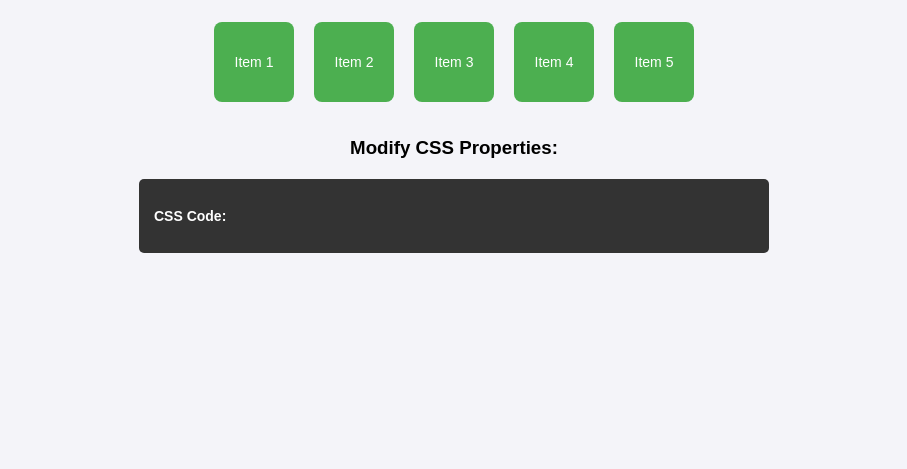
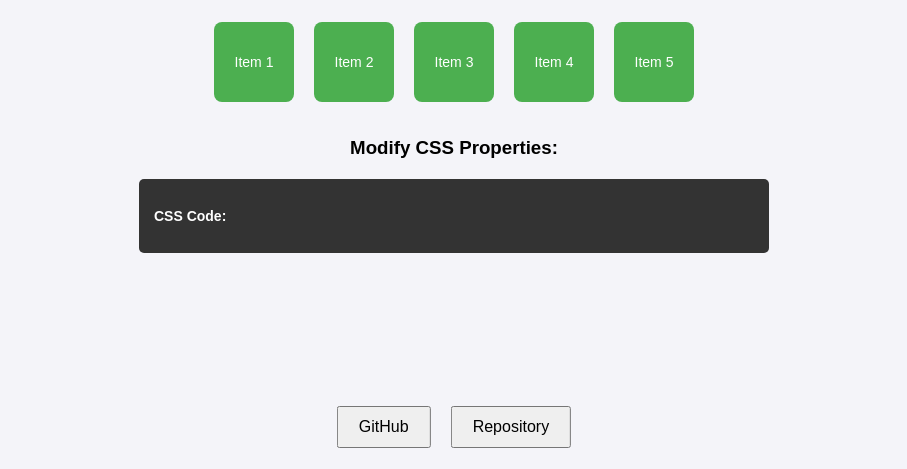
Before and after one commit to userkace/css-layout, a plain HTML site: page index.html in a window 1280 px wide. Shown: the part 331-800 px from the top of the page, without its empty margins (186-1093 px from the left). Drawn offline with Linux system fonts and the light colour scheme.

Commit message:
Update index.html

```diff
--- a/index.html
+++ b/index.html
@@ -1,11 +1,13 @@
 <!DOCTYPE html>
 <html lang="en">
+
 <head>
   <meta charset="UTF-8">
   <meta name="viewport" content="width=device-width, initial-scale=1.0">
   <title>CSS Layout</title>
   <link rel="stylesheet" href="style.css">
 </head>
+
 <body>
 
   <div class="container">
@@ -31,7 +33,7 @@
     <div id="controls">
       <h3>Modify CSS Properties:</h3>
       <div id="flexDirectionControl" class="control" style="display:none;">
-        <label for="flexDirection"  style="display:none;">Flex Direction:</label>
+        <label for="flexDirection" style="display:none;">Flex Direction:</label>
         <select id="flexDirection" onchange="updateCSS()" style="display:none;">
           <option value="row">Row</option>
           <option value="column">Column</option>
@@ -53,6 +55,13 @@
     </div>
   </div>
 
+  <footer
+    style="position: fixed; bottom: 0; left: 50%; transform: translateX(-50%); display: flex; flex-direction: row; gap:10px; padding-bottom: 1em;">
+    <button onclick="window.location.href = 'https://github.com/userkace/'">GitHub</button>
+    <button onclick="window.location.href = 'https://github.com/userkace/css-layout'">Repository</button>
+  </footer>
+
   <script src="script.js"></script>
 </body>
+
 </html>
```
